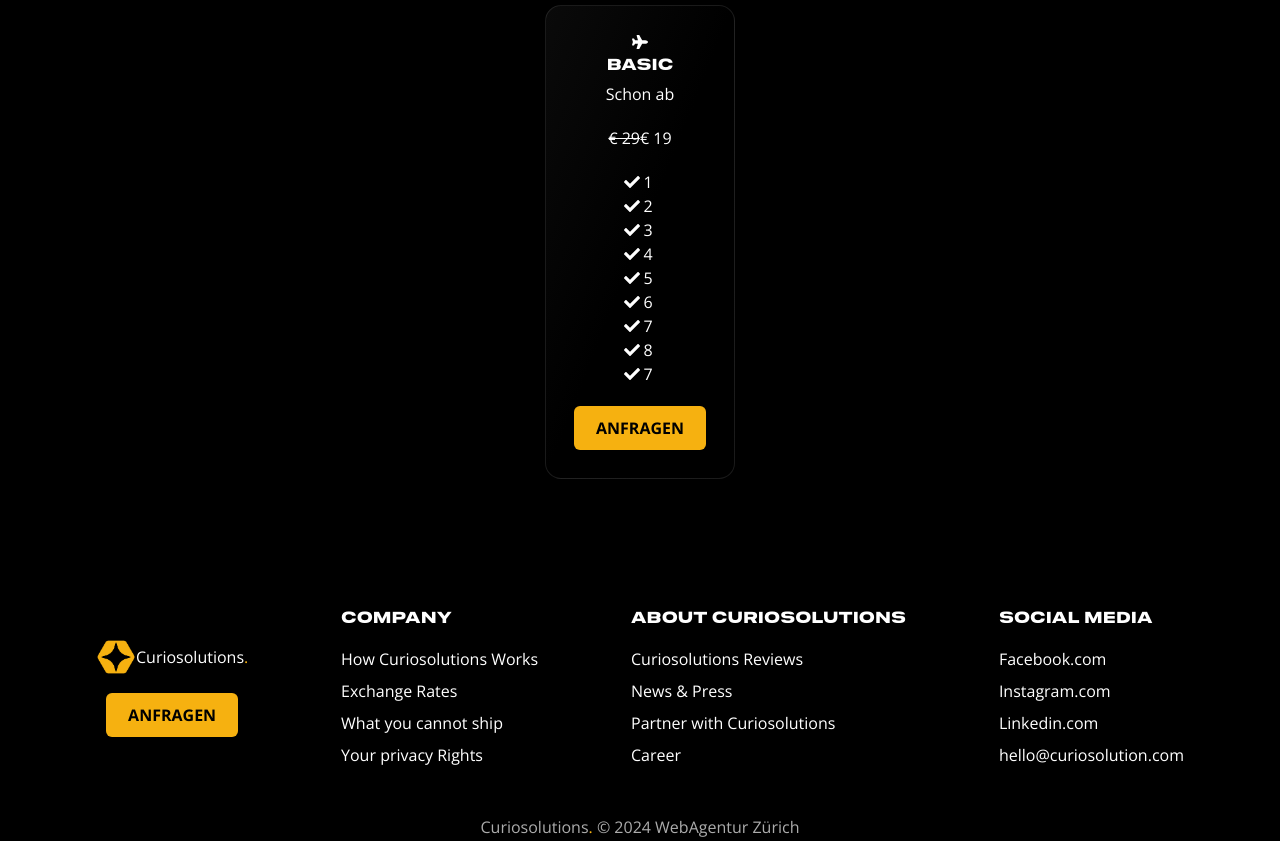
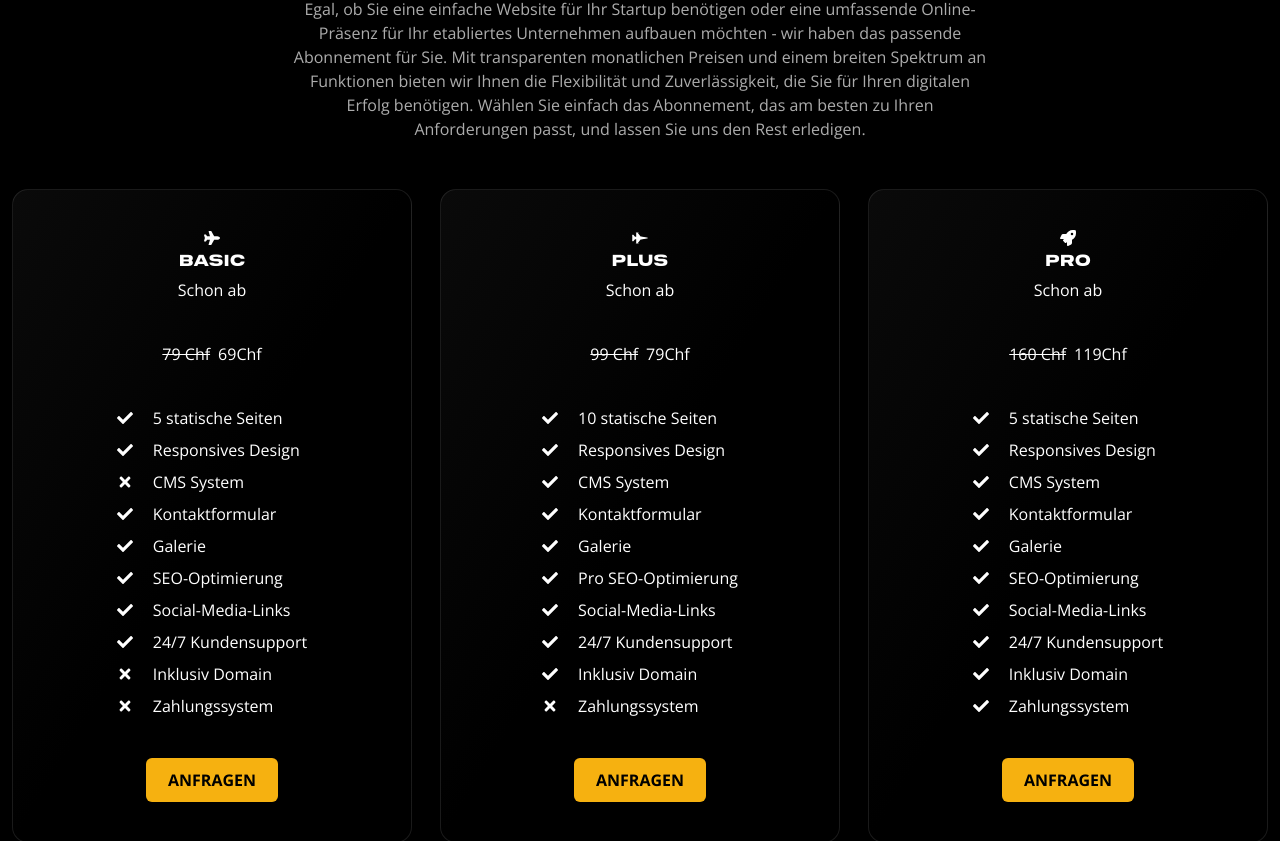
Before and after one commit to Curiosoofficial/curiosolution, a Next.js app: page /unser-service/webdesign in a window 1280 px wide. Shown: the part 10419-11260 px from the top of the page. Built offline with nearby package versions, Linux system fonts and the light colour scheme.

Commit message:
service_webdesign pricecards

```diff
--- a/components/UnserService/webdesign/PriceSection.tsx
+++ b/components/UnserService/webdesign/PriceSection.tsx
@@ -1,23 +1,24 @@
-import PriceCard from "@/components/ui/PriceCard"
-import React from 'react'
-import { FaPlane } from "react-icons/fa"
+import PriceCards from "@/components/ui/PriceCards";
+import React from "react";
 
 
 const PriceSection = () => {
   return (
     <section className="flex flex-col justify-center items-center py-16 px-72">
-        <h2 className="h2-bold font-radwave">Preise</h2>
-        <p className="text-text-secondary text-center">Egal, ob Sie eine einfache Website für Ihr Startup benötigen oder eine umfassende Online-Präsenz für Ihr etabliertes Unternehmen aufbauen möchten - wir haben das passende Abonnement für Sie. Mit transparenten monatlichen Preisen und einem breiten Spektrum an Funktionen bieten wir Ihnen die Flexibilität und Zuverlässigkeit, die Sie für Ihren digitalen Erfolg benötigen. Wählen Sie einfach das Abonnement, das am besten zu Ihren Anforderungen passt, und lassen Sie uns den Rest erledigen.</p>
-        <div className="pt-12">
-            <PriceCard
-                icon={<FaPlane/>}
-                packageTitle="Basic"
-                price="€ 29"
-                salePrice="€ 19"
-            />
-        </div>
+      <h2 className="h2-bold font-radwave">Preise</h2>
+      <p className="text-text-secondary text-center">
+        Egal, ob Sie eine einfache Website für Ihr Startup benötigen oder eine
+        umfassende Online-Präsenz für Ihr etabliertes Unternehmen aufbauen
+        möchten - wir haben das passende Abonnement für Sie. Mit transparenten
+        monatlichen Preisen und einem breiten Spektrum an Funktionen bieten wir
+        Ihnen die Flexibilität und Zuverlässigkeit, die Sie für Ihren digitalen
+        Erfolg benötigen. Wählen Sie einfach das Abonnement, das am besten zu
+        Ihren Anforderungen passt, und lassen Sie uns den Rest erledigen.
+      </p>
+
+      <PriceCards />
     </section>
-  )
-}
+  );
+};
 
-export default PriceSection
+export default PriceSection;
--- a/components/UnserService/webdesign/WhyUs.tsx
+++ b/components/UnserService/webdesign/WhyUs.tsx
@@ -1,3 +1,4 @@
+import Button from "@/components/ui/Button"
 import InfoCard from "@/components/ui/InfoCard"
 import { infoCards5 } from "@/constants/infoCards"
 import React from 'react'
@@ -20,6 +21,10 @@ const WhyUs = () => {
       </div>
 
       <p className="text-center text-text-secondary">Wir sind nicht nur ein Team für die Erstellung von Websites. Wir sind Ihre Partner in der digitalen Welt, bereit, Ihnen zu helfen, Ihre Ziele zu erreichen. Erlauben Sie uns zu zeigen, wie Sorgfalt, Qualität und Individualität zusammenkommen können, um Ihre Website zu etwas mehr als nur gewöhnlichem zu machen.</p>
+
+      <div className="pt-12">
+        <Button />
+      </div>
     </section>
   )
 }
--- a/components/ui/PriceCard.tsx
+++ /dev/null
@@ -1,48 +0,0 @@
-import React from "react";
-import Button from "./Button";
-import { FaCheck } from "react-icons/fa";
-
-interface PriceCardProps {
-  icon: React.ReactNode;
-  packageTitle: string;
-  price: string;
-  salePrice: string;
-}
-
-const PriceCard = ({
-  icon,
-  packageTitle,
-  price,
-  salePrice,
-}: PriceCardProps) => {
-  return (
-    <div className="flex flex-col justify-center items-center gap-5 bg-gradient-to-br from-neutral-950 via-black to-black border border-white/[0.1] rounded-2xl p-7">
-      <div className="flex flex-col items-center justify-center gap-1">
-        <p className="h2-bold">{icon}</p>
-        <p className="font-radwave h3-bold">{packageTitle}</p>
-        <p>Schon ab</p>
-      </div>
-
-      <div className="flex items-center justify-center">
-        <s>{price}</s>
-        <p>{salePrice}</p>
-      </div>
-
-      <div className="grid grid-cols-2 justify-items-center items-center">
-        <FaCheck /> <p>1</p>
-        <FaCheck /> <p>2</p>
-        <FaCheck /> <p>3</p>
-        <FaCheck /> <p>4</p>
-        <FaCheck /> <p>5</p>
-        <FaCheck /> <p>6</p>
-        <FaCheck /> <p>7</p>
-        <FaCheck /> <p>8</p>
-        <FaCheck /> <p>7</p>
-      </div>
-
-      <Button />
-    </div>
-  );
-};
-
-export default PriceCard;
--- /dev/null
+++ b/components/ui/PriceCards.tsx
@@ -0,0 +1,185 @@
+import React from "react";
+import Button from "./Button";
+import { FaCheck, FaFighterJet, FaPlane, FaRocket, FaTimes } from "react-icons/fa";
+
+const PriceCard = () => {
+  return (
+    <div className="flex justify-center items-start pt-12 gap-7">
+      <div className="py-10 w-[400px] flex flex-col justify-center items-center gap-10 bg-gradient-to-br from-neutral-950 via-black to-black border border-white/[0.1] rounded-2xl">
+        <div className="flex flex-col items-center justify-center gap-1">
+          <p className="h2-bold">
+            <FaPlane />
+          </p>
+          <p className="font-radwave h3-bold">Basic</p>
+          <p>Schon ab</p>
+        </div>
+
+        <div className="flex items-center justify-center gap-2">
+          <s>79 Chf</s>
+          <p className="h3-bold">69Chf</p>
+        </div>
+
+        <div className="flex flex-col justify-center items-start gap-2">
+          <div className="flex items-center gap-5">
+            <FaCheck /> <p>5 statische Seiten</p>
+          </div>
+          <div className="flex items-center gap-5">
+            <FaCheck /> <p>Responsives Design</p>
+          </div>
+
+          <div className="flex items-center gap-5">
+            <FaTimes /> <p>CMS System</p>
+          </div>
+
+          <div className="flex items-center gap-5">
+            <FaCheck /> <p>Kontaktformular</p>
+          </div>
+
+          <div className="flex items-center gap-5">
+            <FaCheck /> <p>Galerie</p>
+          </div>
+
+          <div className="flex items-center gap-5">
+            <FaCheck /> <p>SEO-Optimierung</p>
+          </div>
+
+          <div className="flex items-center gap-5">
+            <FaCheck /> <p>Social-Media-Links</p>
+          </div>
+
+          <div className="flex items-center gap-5">
+            <FaCheck /> <p>24/7 Kundensupport</p>
+          </div>
+
+          <div className="flex items-center gap-5">
+            <FaTimes /> <p>Inklusiv Domain</p>
+          </div>
+
+          <div className="flex items-center gap-5">
+            <FaTimes /> <p>Zahlungssystem</p>
+          </div>
+        </div>
+
+        <Button />
+      </div>
+
+      <div className="py-10 w-[400px] flex flex-col justify-center items-center gap-10 bg-gradient-to-br from-neutral-950 via-black to-black border border-white/[0.1] rounded-2xl">
+        <div className="flex flex-col items-center justify-center gap-1">
+          <p className="h2-bold">
+            <FaFighterJet />
+          </p>
+          <p className="font-radwave h3-bold">Plus</p>
+          <p>Schon ab</p>
+        </div>
+
+        <div className="flex items-center justify-center gap-2">
+          <s>99 Chf</s>
+          <p className="h3-bold">79Chf</p>
+        </div>
+
+        <div className="flex flex-col justify-center items-start gap-2">
+          <div className="flex items-center gap-5">
+            <FaCheck /> <p>10 statische Seiten</p>
+          </div>
+          <div className="flex items-center gap-5">
+            <FaCheck /> <p>Responsives Design</p>
+          </div>
+
+          <div className="flex items-center gap-5">
+            <FaCheck /> <p>CMS System</p>
+          </div>
+
+          <div className="flex items-center gap-5">
+            <FaCheck /> <p>Kontaktformular</p>
+          </div>
+
+          <div className="flex items-center gap-5">
+            <FaCheck /> <p>Galerie</p>
+          </div>
+
+          <div className="flex items-center gap-5">
+            <FaCheck /> <p>Pro SEO-Optimierung</p>
+          </div>
+
+          <div className="flex items-center gap-5">
+            <FaCheck /> <p>Social-Media-Links</p>
+          </div>
+
+          <div className="flex items-center gap-5">
+            <FaCheck /> <p>24/7 Kundensupport</p>
+          </div>
+
+          <div className="flex items-center gap-5">
+            <FaCheck /> <p>Inklusiv Domain</p>
+          </div>
+
+          <div className="flex items-center gap-5">
+            <FaTimes /> <p>Zahlungssystem</p>
+          </div>
+        </div>
+
+        <Button />
+      </div>
+
+      <div className="py-10 w-[400px] flex flex-col justify-center items-center gap-10 bg-gradient-to-br from-neutral-950 via-black to-black border border-white/[0.1] rounded-2xl">
+        <div className="flex flex-col items-center justify-center gap-1">
+          <p className="h2-bold">
+            <FaRocket />
+          </p>
+          <p className="font-radwave h3-bold">Pro</p>
+          <p>Schon ab</p>
+        </div>
+
+        <div className="flex items-center justify-center gap-2">
+          <s>160 Chf</s>
+          <p className="h3-bold">119Chf</p>
+        </div>
+
+        <div className="flex flex-col justify-center items-start gap-2">
+          <div className="flex items-center gap-5">
+            <FaCheck /> <p>5 statische Seiten</p>
+          </div>
+          <div className="flex items-center gap-5">
+            <FaCheck /> <p>Responsives Design</p>
+          </div>
+
+          <div className="flex items-center gap-5">
+            <FaCheck /> <p>CMS System</p>
+          </div>
+
+          <div className="flex items-center gap-5">
+            <FaCheck /> <p>Kontaktformular</p>
+          </div>
+
+          <div className="flex items-center gap-5">
+            <FaCheck /> <p>Galerie</p>
+          </div>
+
+          <div className="flex items-center gap-5">
+            <FaCheck /> <p>SEO-Optimierung</p>
+          </div>
+
+          <div className="flex items-center gap-5">
+            <FaCheck /> <p>Social-Media-Links</p>
+          </div>
+
+          <div className="flex items-center gap-5">
+            <FaCheck /> <p>24/7 Kundensupport</p>
+          </div>
+
+          <div className="flex items-center gap-5">
+            <FaCheck /> <p>Inklusiv Domain</p>
+          </div>
+
+          <div className="flex items-center gap-5">
+            <FaCheck /> <p>Zahlungssystem</p>
+          </div>
+        </div>
+
+        <Button />
+      </div>
+    </div>
+  );
+};
+
+export default PriceCard;
```
Also changed, not shown: components/UnserService/webdesign/PriceDefinition.tsx (+28 -7 lines).
